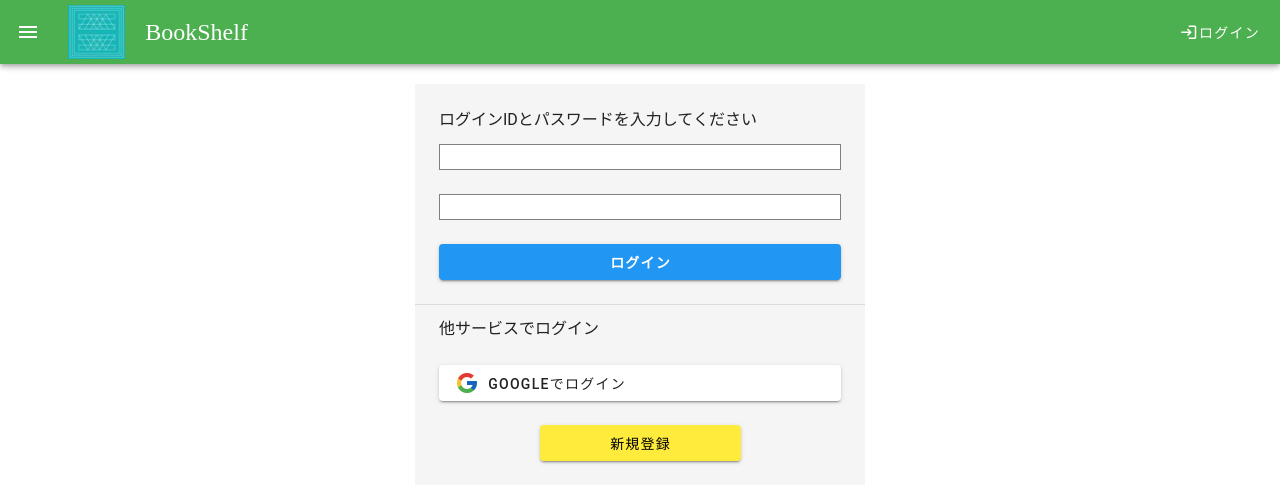
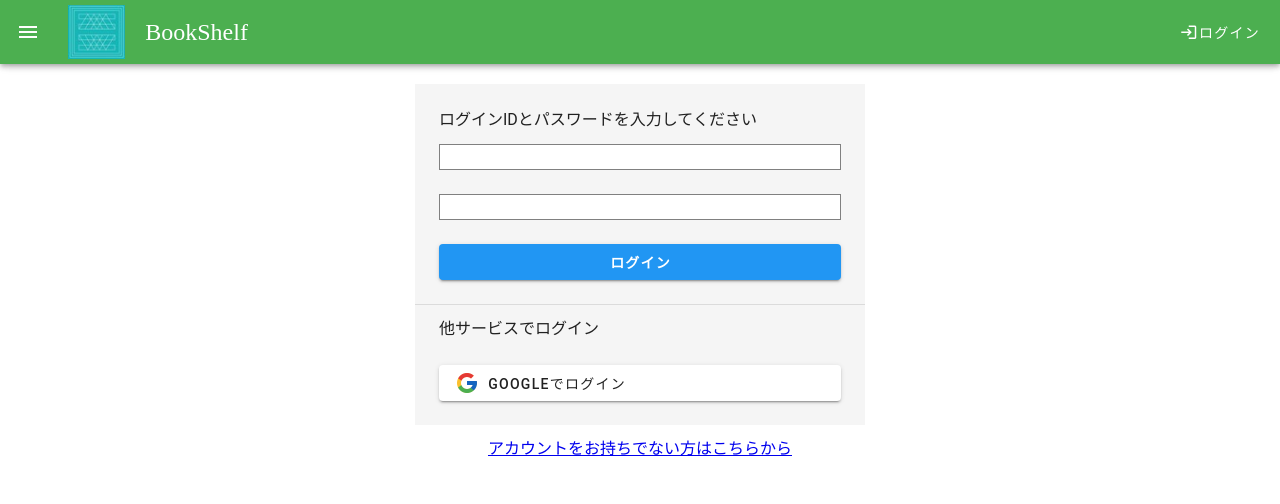
Before and after one commit to YumaHozumi/Shelfmate, a Vue app in the folder frontend/: page /login in a window 1280 px wide. Shown: the top 504 px of the page. Built offline with nearby package versions, Linux system fonts and the light colour scheme; a web font is replaced by a local one.

Commit message:
新規登録のページに遷移するためのボタンをリンクに変更

```diff
--- a/frontend/src/basic/Login/NewRegisterButton.vue
+++ /dev/null
@@ -1,13 +0,0 @@
-<template>
-    <v-btn width="50%" class="button" color="yellow">
-        <p>新規登録</p>
-    </v-btn>
-</template>
-
-<style scoped>
-.button {
-    display: flex;
-    justify-content: center;
-
-}
-</style>
--- /dev/null
+++ b/frontend/src/basic/Login/NewRegisterLink.vue
@@ -0,0 +1,3 @@
+<template>
+    <RouterLink to="Login">アカウントをお持ちでない方はこちらから</RouterLink>
+</template>
--- a/frontend/src/containers/Form/LoginForm.vue
+++ b/frontend/src/containers/Form/LoginForm.vue
@@ -1,7 +1,7 @@
 <script setup lang="ts">
 import SubmitButton from "@/basic//Login/SubmitButton.vue";
 import GoogleLogin from "@/basic/Login/GoogleLoginButton.vue";
-import NewRegisterButton from "@/basic/Login/NewRegisterButton.vue";
+import NewRegisterLink from "@/basic/Login/NewRegisterLink.vue";
 
 const submitButton = (): void => {
     console.log("submit");
@@ -44,10 +44,12 @@ const clickGoogleLoginButton = (): void => {
                     <v-col cols="12">
                         <GoogleLogin @clickGoogleLoginButton="clickGoogleLoginButton"></GoogleLogin>
                     </v-col>
-                    <v-col cols="12" class="d-flex justify-center">
-                        <NewRegisterButton></NewRegisterButton>
-                    </v-col>
                 </v-row>
+            </v-sheet>
+        </v-row>
+        <v-row>
+            <v-sheet width="450" class="mx-auto text-center pt-3">
+                <NewRegisterLink></NewRegisterLink>
             </v-sheet>
         </v-row>
     </v-container>
```
Also changed, not shown: frontend/src/containers/Form/RegisterForm.vue (added, +9 -0 lines).
